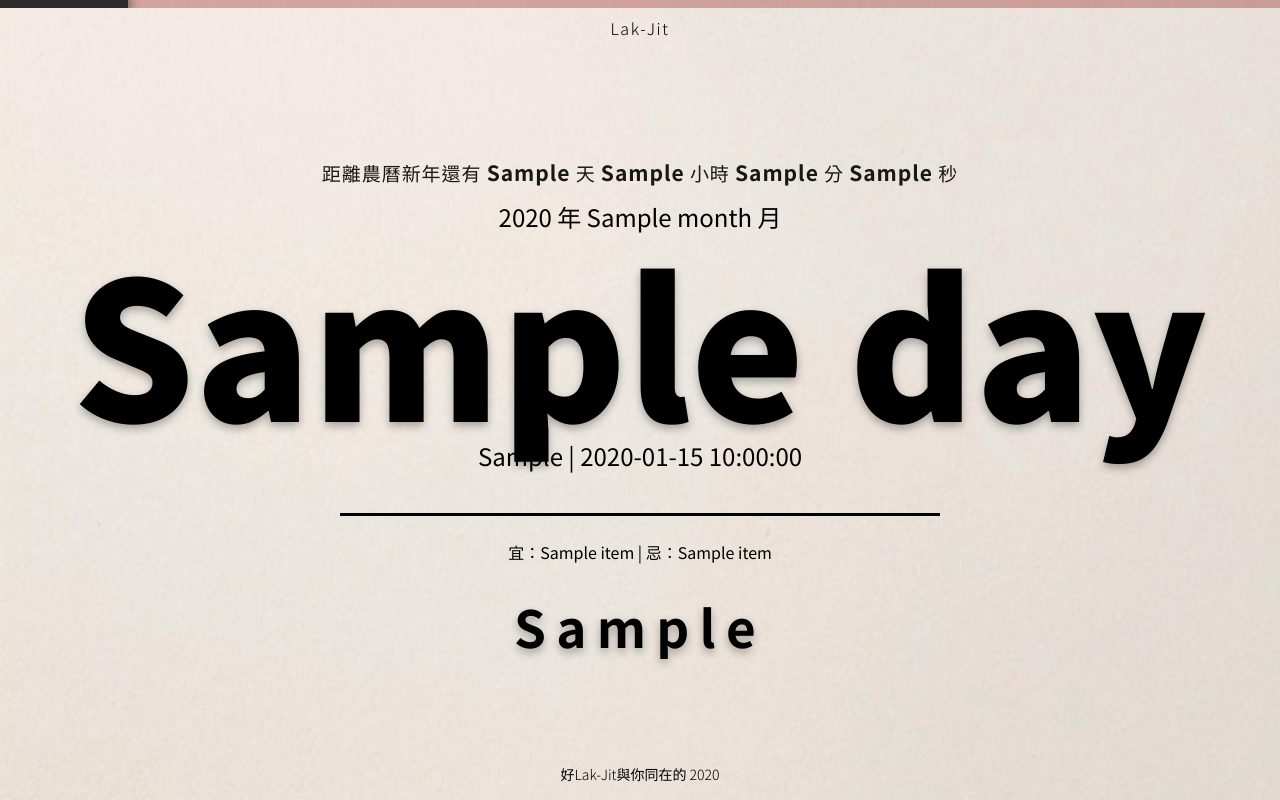
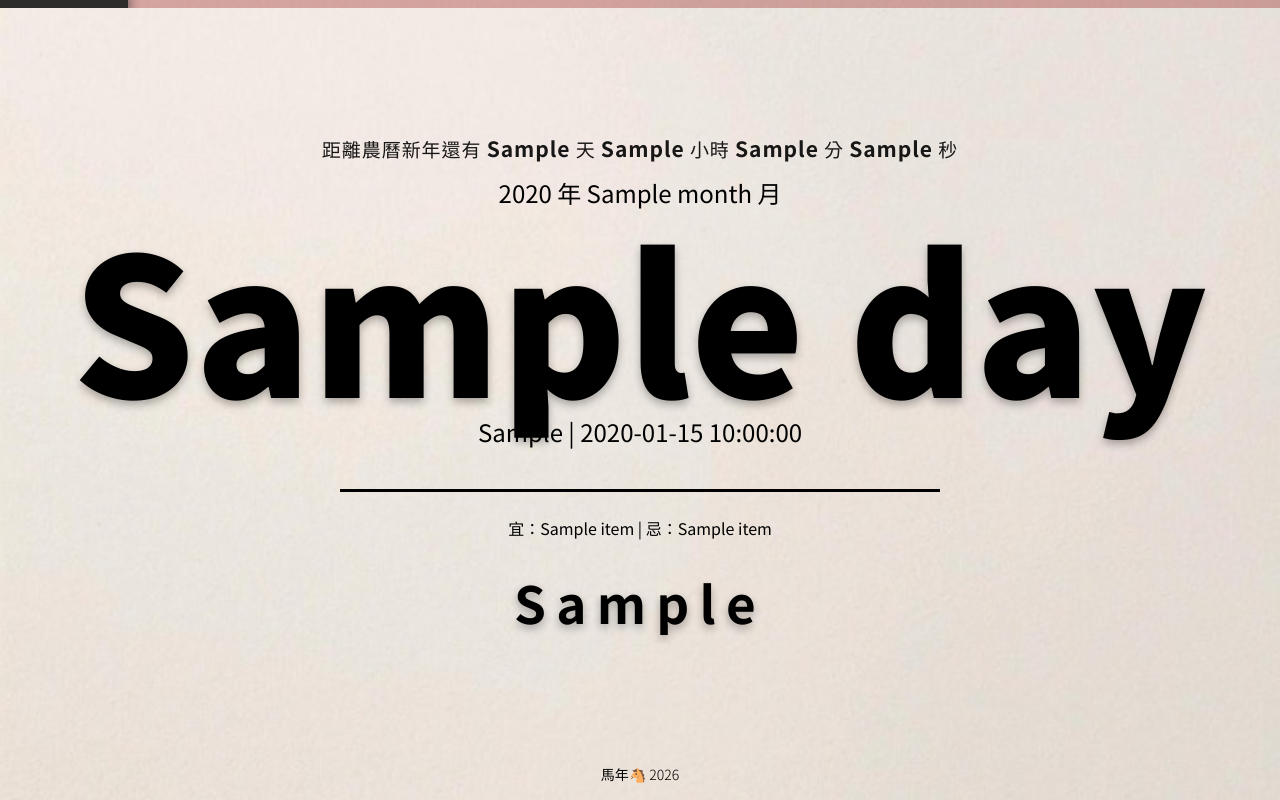
Before and after one commit to bryant-lim/lakjit, a Flask app: template templates/index.html in a window 1280 px wide. Run offline with Flask 3, Linux system fonts and the light colour scheme; the template is opened without the code that fills it: most values are stand-ins (such as "Sample title", 1, 10 or a date in 2020).

Commit message:
Update footer to 馬年🐴 2026 and remove site title

```diff
--- a/index.html
+++ b/index.html
@@ -17,8 +17,7 @@
 
 <body>
     <div class="container">
-        <!-- Site Title -->
-        <div class="site-title">Lak-Jit</div>
+
 
         <!-- Content Wrapper for vertical centering -->
         <div class="content-wrapper">
@@ -54,7 +53,7 @@
         </div>
 
         <!-- Footer -->
-        <div class="footer">好Lak-Jit與你在在的2026</div>
+        <div class="footer">馬年🐴 2026</div>
     </div>
 
     <!-- Day Progress Bar -->
--- a/templates/index.html
+++ b/templates/index.html
@@ -14,8 +14,7 @@
 
 <body{% if is_night_mode %} class="night-mode" {% endif %}>
     <div class="container">
-        <!-- Site Title -->
-        <div class="site-title">Lak-Jit</div>
+
 
         <!-- Content Wrapper for vertical centering -->
         <div class="content-wrapper">
@@ -54,7 +53,7 @@
         </div>
 
         <!-- Footer -->
-        <div class="footer">好Lak-Jit與你同在的 {{ year }}</div>
+        <div class="footer">馬年🐴 2026</div>
 
         <!-- Day Progress Bar -->
         <div class="progress-bar-container">
```
